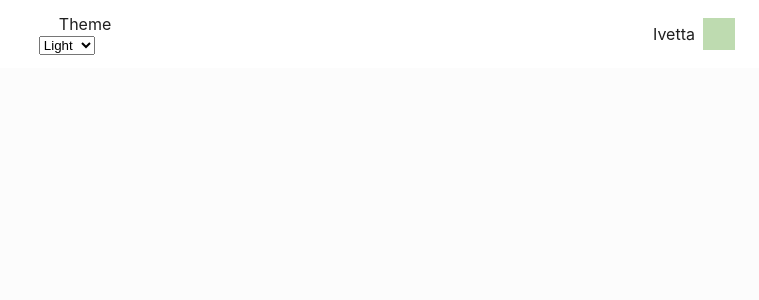
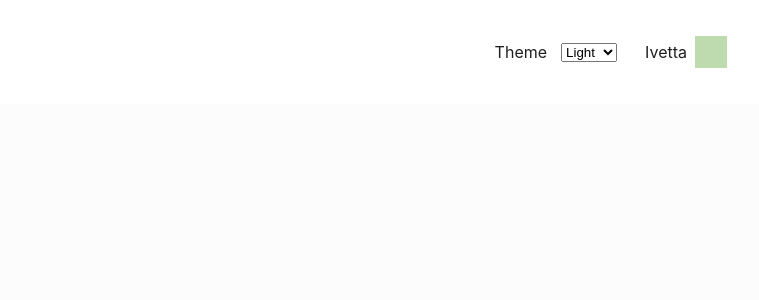
Before and after one commit to InnaPokydko/Test-for-team-proj, a React (Create React App) app: page / in a window 1280 px wide. Shown: the top 300 px of the page, without its empty margins (521-1280 px from the left). Built offline with nearby package versions, Linux system fonts and the light colour scheme.

Commit message:
update header

```diff
--- a/src/components/EditProfile/EditProfile.styled.js
+++ b/src/components/EditProfile/EditProfile.styled.js
@@ -24,7 +24,7 @@ position: absolute;
 top: 50%;
 left: 50%;
 transform: translate(-50%, -50%);
-width: 100%;
+width: 335px;
 padding: 24px;
 
 border-radius: 8px;
@@ -33,9 +33,10 @@ transition: transform 250ms cubic-bezier(0.4, 0, 0.2, 1);
 background-color: #1f1f1f;
 
 cubic-bezier(0.4, 0, 0.2, 1)
- @media screen and (min-width: 375px) {
-  width: 335px;
-}
+
+//  @media screen and (min-width: 375px) {
+//   width: 335px;
+// }
 @media screen and (min-width: 768px) {
   width: 400px;
 `;
--- a/src/components/Header/Header.js
+++ b/src/components/Header/Header.js
@@ -2,7 +2,8 @@ import React, { useState } from 'react';
 import { useTheme } from 'hooks/themeContext';
 import UserInfo from 'components/UserInfo/UserInfo';
 import { LIGHT, DARK, VIOLET } from 'constants';
-import { Container, HeaderNav, MenuIcon, SelectIcon } from './Header.styled';
+import { Container, HeaderNav, MenuIcon, HeaderWrap, SelectIcon } from './Header.styled';
+import Sprite from '../../svg/sprite.svg';
 
 const Header = ({ onToggleMenu }) => {
   const { theme, handleThemeChange } = useTheme();
@@ -25,11 +26,11 @@ const Header = ({ onToggleMenu }) => {
   return (
     <Container className={`theme-${theme}`}>
       <div onClick={onToggleMenu}>
-        <div>
-          <MenuIcon></MenuIcon>
-        </div>
+        <MenuIcon className="icon-user" width="32" height="32">
+          <use href={`${Sprite}#icon-menu`} />
+        </MenuIcon>
       </div>
-      <div>
+      <HeaderWrap>
         <HeaderNav onClick={toggleOptionList} value={theme}>
           <div>
             <SelectIcon></SelectIcon>
@@ -41,14 +42,14 @@ const Header = ({ onToggleMenu }) => {
           <option value="dark">Dark</option>
           <option value="violet">Violet</option>
         </select>
-      </div>
-      <UserInfo />
+        <UserInfo />
+      </HeaderWrap>
+
     </Container>
   );
 };
 
 export default Header;
-
 
 
 
--- a/src/components/Header/Header.styled.js
+++ b/src/components/Header/Header.styled.js
@@ -1,14 +1,14 @@
 import styled from '@emotion/styled';
 
 export const Container = styled.div`
-  display: flex;
-  flex-direction: row;
-  justify-content: space-between;
-  align-items: center;
+display: flex;
+align-items: center;
+justify-content: space-between;
+width: auto;
+max-width: 100%;
    color: #ffffff;
   height: 68px;
-  padding-left: 32px;
-  padding-right: 24px;
+  padding: 14px 20px;
 
   &.theme-light {
     /* Light theme styles */
@@ -27,6 +27,13 @@ export const Container = styled.div`
     background-color: #6a1b9a;
     color: #fff;
   }
+
+  @media (max-width: 1440px) {
+    padding: 18px 32px;
+  }
+  @media (max-width: 768px) {
+    padding: 18px 24px;
+  }
 `;
 
 export const HeaderNav = styled.div`
@@ -35,12 +42,23 @@ export const HeaderNav = styled.div`
 `;
 
 export const MenuIcon = styled.svg`
+width: 24px;
+height: 24px;
+
+@media screen and (min-width: 375px) {
   width: 32px;
-  height: 32px;
+height: 32px;
+}
 
   @media (min-width: 768px) {
     display: none;
   }
+`;
+
+export const HeaderWrap = styled.div`
+display: flex;
+align-items: center;
+gap: 14px;
 `;
 
 export const SelectIcon = styled.svg`
```
